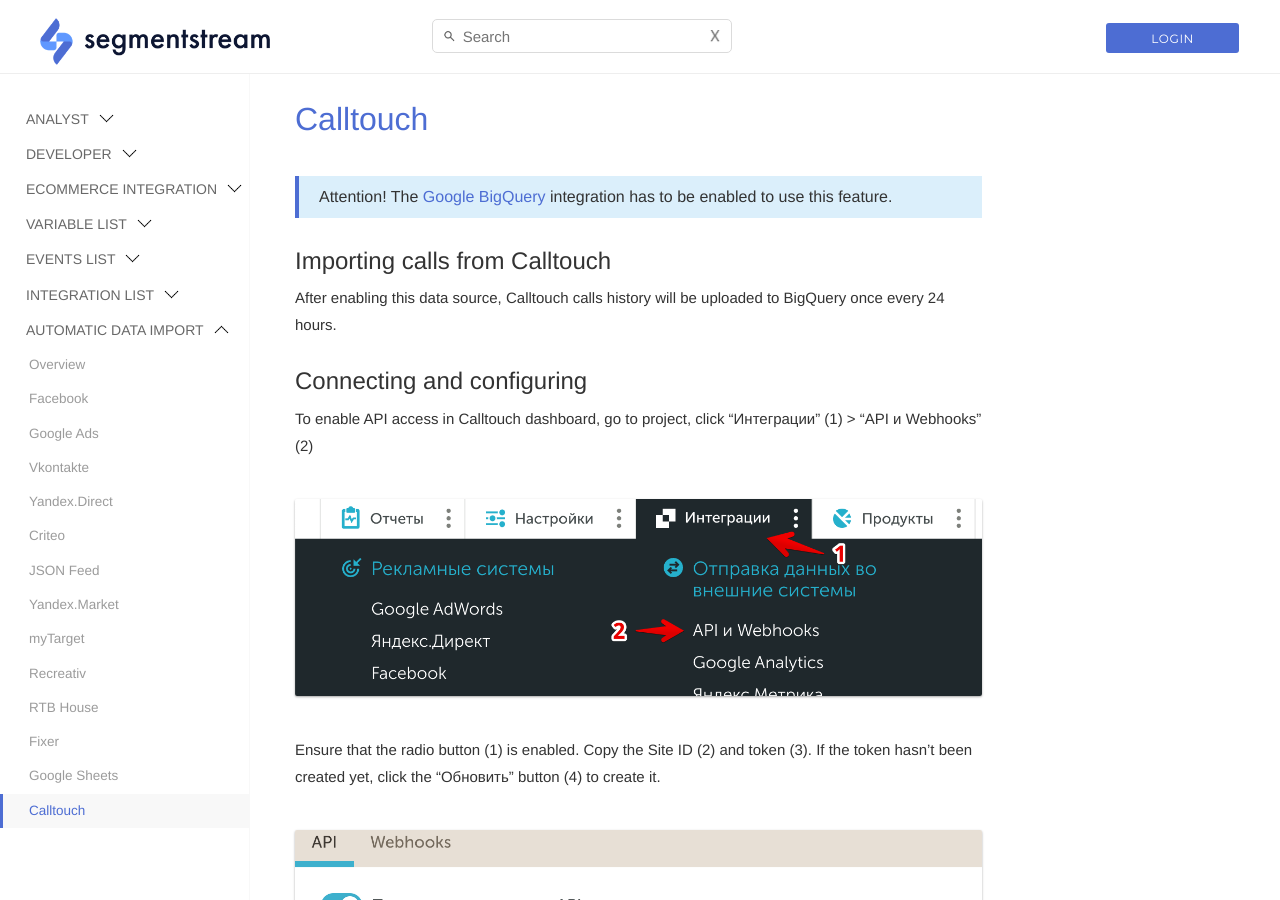
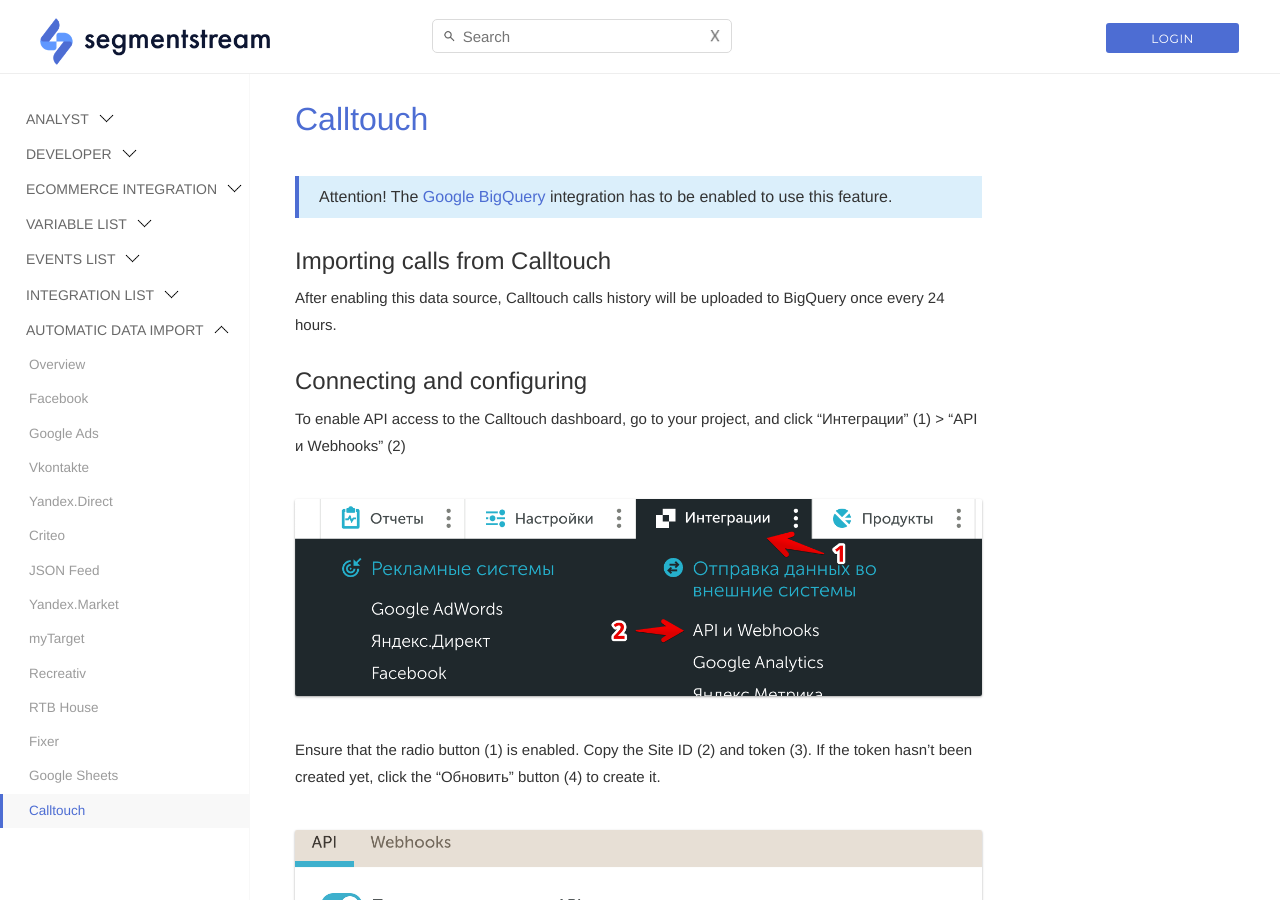
Before and after one commit to segmentstream-com/segmentstream-com.github.io, a Jekyll site: the page built from _docs/datasources/calltouch.md, in a window 1280 px wide and 900 px high. Built offline with Jekyll 4.4.1, drawn with Linux system fonts in a browser that asks for light colours; nearby versions of some CDN libraries.

Commit message:
Update _docs/datasources/calltouch.md
Co-Authored-By: Artem Bogomolov <bogomolov89@gmail.com>

```diff
--- a/_docs/datasources/calltouch.md
+++ b/_docs/datasources/calltouch.md
@@ -13,7 +13,7 @@
 
 ### Connecting and configuring
 
-To enable API access in Calltouch dashboard, go to project, click "Интеграции" (1) > "API и Webhooks" (2)
+To enable API access to the Calltouch dashboard, go to your project, and click "Интеграции" (1) > "API и Webhooks" (2)
 
 ![](/img/calltouch_1.png)
 
```
